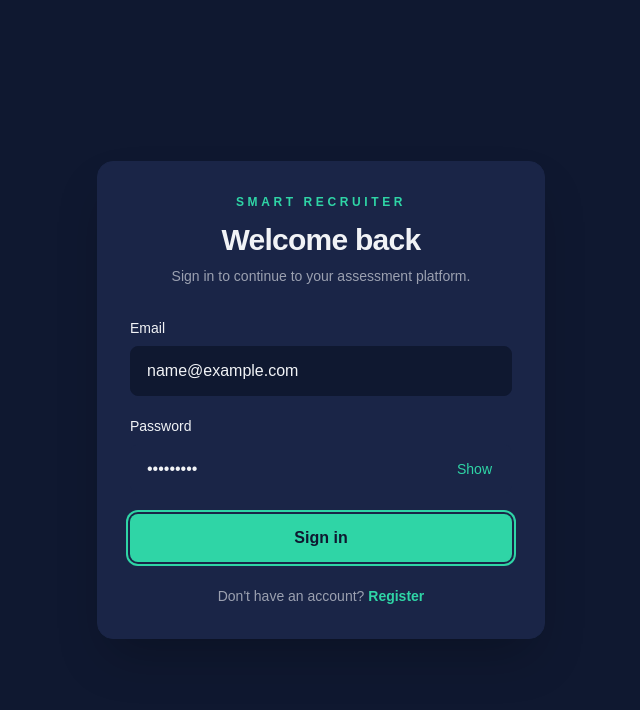
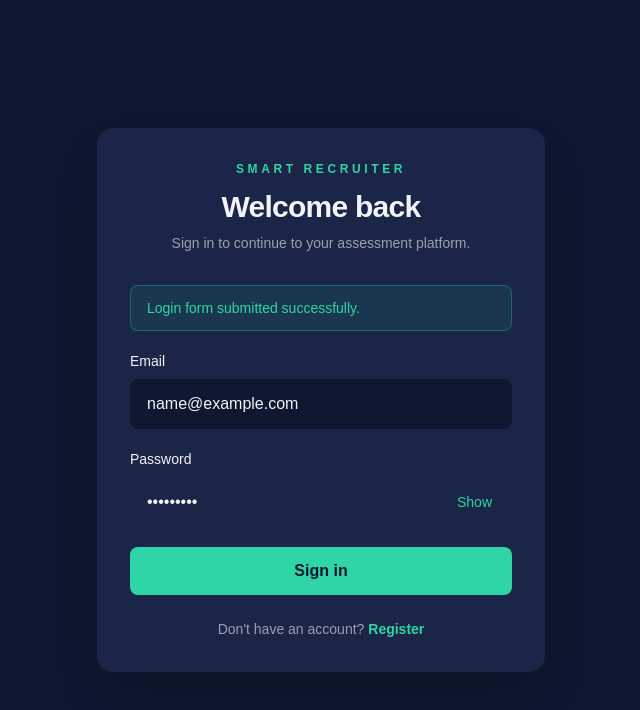
Before and after one commit to lysaomondi/smart-recruiter, a React (Vite) app in the folder frontend/: page / in a window 1280 px wide. Both pictures are taken after typing "name@example.com", "Sample123" into the empty fields and a click on the button "Sign in". Shown: the top 710 px of the page, without its empty margins (319-959 px from the left). Built offline with nearby package versions, Linux system fonts and the light colour scheme.

Commit message:
feat: add login validation and UI states

```diff
--- a/frontend/src/pages/auth/Login.jsx
+++ b/frontend/src/pages/auth/Login.jsx
@@ -5,20 +5,53 @@ function Login() {
   const [email, setEmail] = useState("");
   const [password, setPassword] = useState("");
 
+  const [errors, setErrors] = useState({});
+  const [isLoading, setIsLoading] = useState(false);
+  const [successMessage, setSuccessMessage] = useState("");
+
+  function validateForm() {
+    const newErrors = {};
+
+    if (!email.trim()) {
+      newErrors.email = "Email is required.";
+    } else if (!/\S+@\S+\.\S+/.test(email)) {
+      newErrors.email = "Please enter a valid email address.";
+    }
+
+    if (!password) {
+      newErrors.password = "Password is required.";
+    }
+
+    return newErrors;
+  }
+
   function handleSubmit(event) {
     event.preventDefault();
 
-    console.log("Login form submitted", {
-      email,
-      password,
-    });
+    setSuccessMessage("");
+
+    const validationErrors = validateForm();
+
+    if (Object.keys(validationErrors).length > 0) {
+      setErrors(validationErrors);
+      return;
+    }
+
+    setErrors({});
+    setIsLoading(true);
+
+    // Temporary loading simulation.
+    // The real authentication API will be connected later.
+    setTimeout(() => {
+      setIsLoading(false);
+      setSuccessMessage("Login form submitted successfully.");
+    }, 1000);
   }
 
   return (
     <main className="min-h-screen bg-[#0F1830] px-4 py-8 text-[#F1F3F6] sm:px-6">
       <div className="flex min-h-[calc(100vh-4rem)] items-center justify-center">
         <section className="w-full max-w-md rounded-2xl border border-[#1A2547] bg-[#1A2547] p-6 shadow-2xl sm:p-8">
-          {/* Branding */}
           <div className="mb-8 text-center">
             <p className="mb-3 text-xs font-semibold uppercase tracking-[0.3em] text-[#2FD5A6]">
               Smart Recruiter
@@ -33,8 +66,16 @@ function Login() {
             </p>
           </div>
 
-          {/* Login form */}
-          <form onSubmit={handleSubmit} className="space-y-5">
+          {successMessage && (
+            <div
+              role="status"
+              className="mb-5 rounded-lg border border-[#2FD5A6]/30 bg-[#2FD5A6]/10 px-4 py-3 text-sm text-[#2FD5A6]"
+            >
+              {successMessage}
+            </div>
+          )}
+
+          <form onSubmit={handleSubmit} className="space-y-5" noValidate>
             {/* Email */}
             <div>
               <label
@@ -49,27 +90,79 @@ function Login() {
                 name="email"
                 type="email"
                 value={email}
-                onChange={(event) => setEmail(event.target.value)}
+                onChange={(event) => {
+                  setEmail(event.target.value);
+
+                  if (errors.email) {
+                    setErrors((current) => ({
+                      ...current,
+                      email: "",
+                    }));
+                  }
+                }}
                 placeholder="you@example.com"
-                className="w-full rounded-lg border border-[#0F1830] bg-[#0F1830] px-4 py-3 text-[#F1F3F6] outline-none transition placeholder:text-[#F1F3F6]/40 focus:border-[#2FD5A6] focus:ring-2 focus:ring-[#2FD5A6]/20"
+                aria-invalid={Boolean(errors.email)}
+                aria-describedby={errors.email ? "email-error" : undefined}
+                className={`w-full rounded-lg border bg-[#0F1830] px-4 py-3 text-[#F1F3F6] outline-none transition placeholder:text-[#F1F3F6]/40 focus:ring-2 ${
+                  errors.email
+                    ? "border-[#E85C4A] focus:border-[#E85C4A] focus:ring-[#E85C4A]/20"
+                    : "border-[#0F1830] focus:border-[#2FD5A6] focus:ring-[#2FD5A6]/20"
+                }`}
               />
+
+              {errors.email && (
+                <p
+                  id="email-error"
+                  className="mt-2 text-sm text-[#E85C4A]"
+                >
+                  {errors.email}
+                </p>
+              )}
             </div>
 
-            <PasswordInput
-              value={password}
-              onChange={(event) => setPassword(event.target.value)}
-            />
+            {/* Password */}
+            <div>
+              <PasswordInput
+                value={password}
+                onChange={(event) => {
+                  setPassword(event.target.value);
+
+                  if (errors.password) {
+                    setErrors((current) => ({
+                      ...current,
+                      password: "",
+                    }));
+                  }
+                }}
+              />
+
+              {errors.password && (
+                <p className="mt-2 text-sm text-[#E85C4A]">
+                  {errors.password}
+                </p>
+              )}
+            </div>
+
+            {/* General error */}
+            {errors.general && (
+              <div
+                role="alert"
+                className="rounded-lg border border-[#E85C4A]/30 bg-[#E85C4A]/10 px-4 py-3 text-sm text-[#E85C4A]"
+              >
+                {errors.general}
+              </div>
+            )}
 
             {/* Submit */}
             <button
               type="submit"
-              className="w-full rounded-lg bg-[#2FD5A6] px-4 py-3 font-semibold text-[#0F1830] transition hover:brightness-110 focus:outline-none focus:ring-2 focus:ring-[#2FD5A6] focus:ring-offset-2 focus:ring-offset-[#1A2547]"
+              disabled={isLoading}
+              className="w-full rounded-lg bg-[#2FD5A6] px-4 py-3 font-semibold text-[#0F1830] transition hover:brightness-110 focus:outline-none focus:ring-2 focus:ring-[#2FD5A6] focus:ring-offset-2 focus:ring-offset-[#1A2547] disabled:cursor-not-allowed disabled:opacity-60"
             >
-              Sign in
+              {isLoading ? "Signing in..." : "Sign in"}
             </button>
           </form>
 
-          {/* Registration link */}
           <p className="mt-6 text-center text-sm text-[#F1F3F6]/60">
             Don't have an account?{" "}
             <button
```
